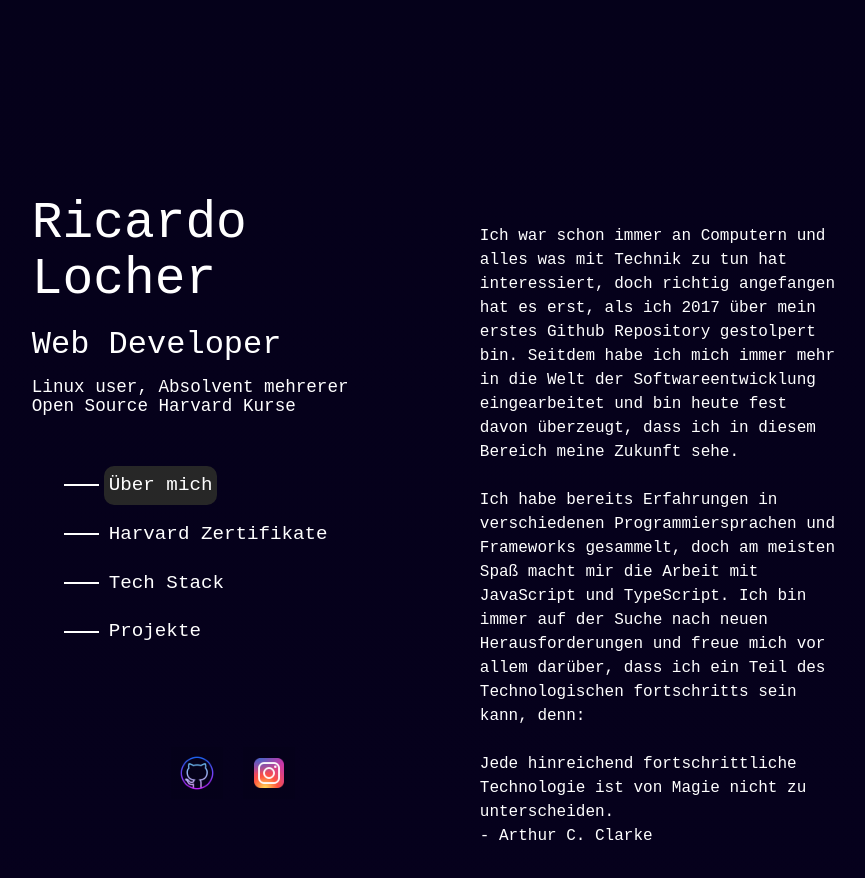
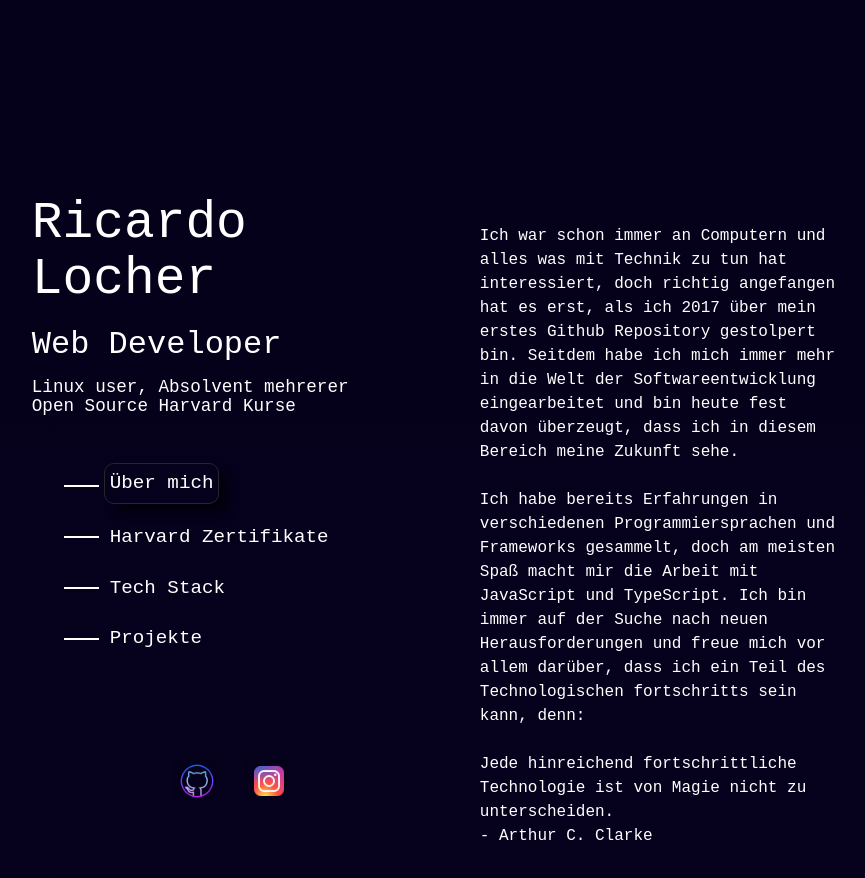
Before and after one commit to RicardoLocher/portfolio, a React (Vite) app: page / in a window 1280 px wide. In both pictures the pointer is over the link "Über mich". Shown: the top 878 px of the page, without its empty margins (205-1070 px from the left). Built offline with nearby package versions, Linux system fonts and the light colour scheme.

Commit message:
Changed hover animation for overview in site links

```diff
--- a/src/components/overview/overview.css
+++ b/src/components/overview/overview.css
@@ -24,12 +24,15 @@
     padding: 5px;
     margin: 5px;
     border-radius: 10px;
+    border: 1px solid transparent;
     transition: 0.5s;
 }
 .inSiteLink:hover{
     color: #fff;
-    background-color: #272727;
+    border: 1px solid #272727;
     cursor: pointer;
+    transform: translateY(-3px);
+    box-shadow: 10px 10px 10px rgba(0, 0, 0, 0.5);
 }
 
 .dash{
```
